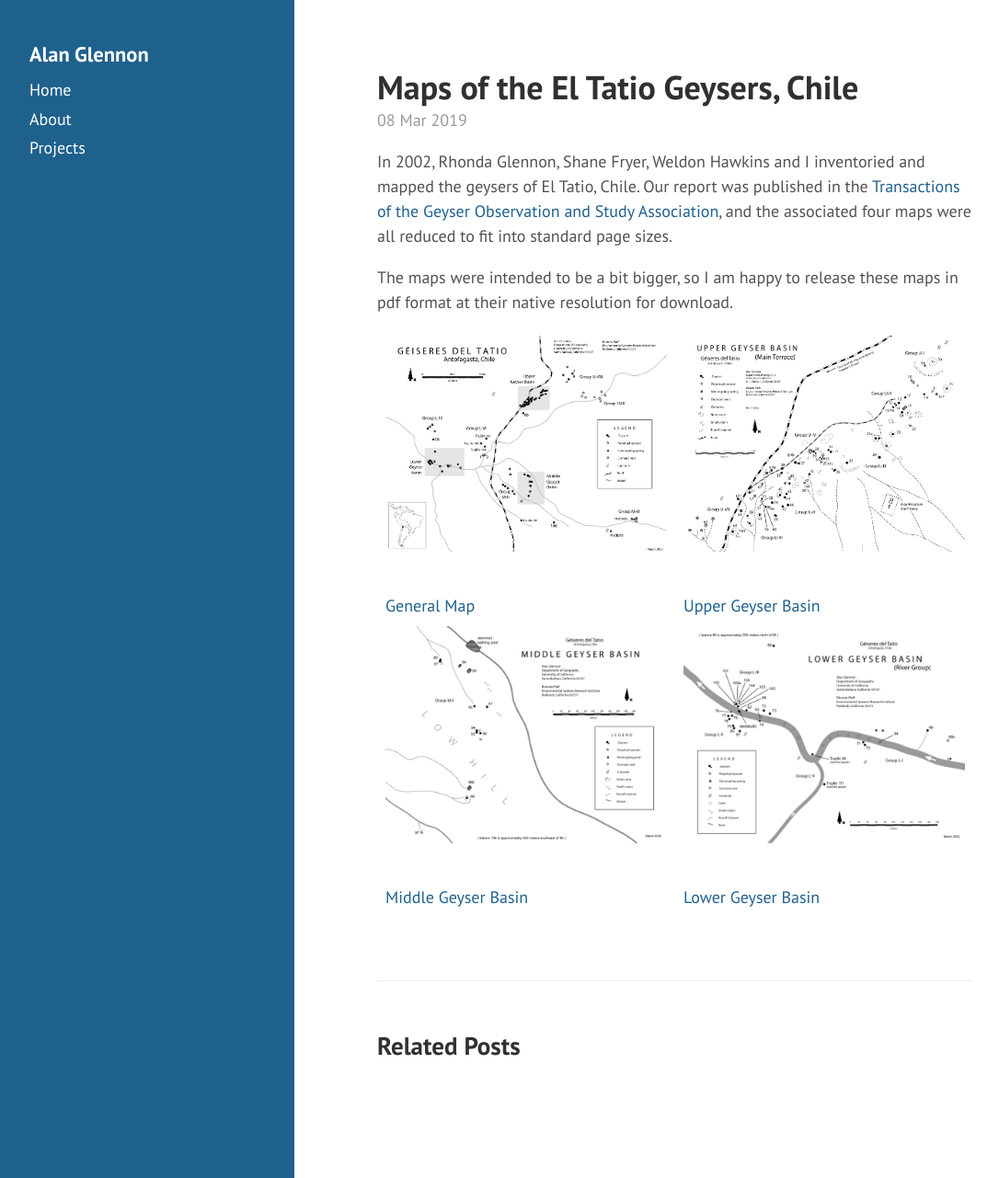
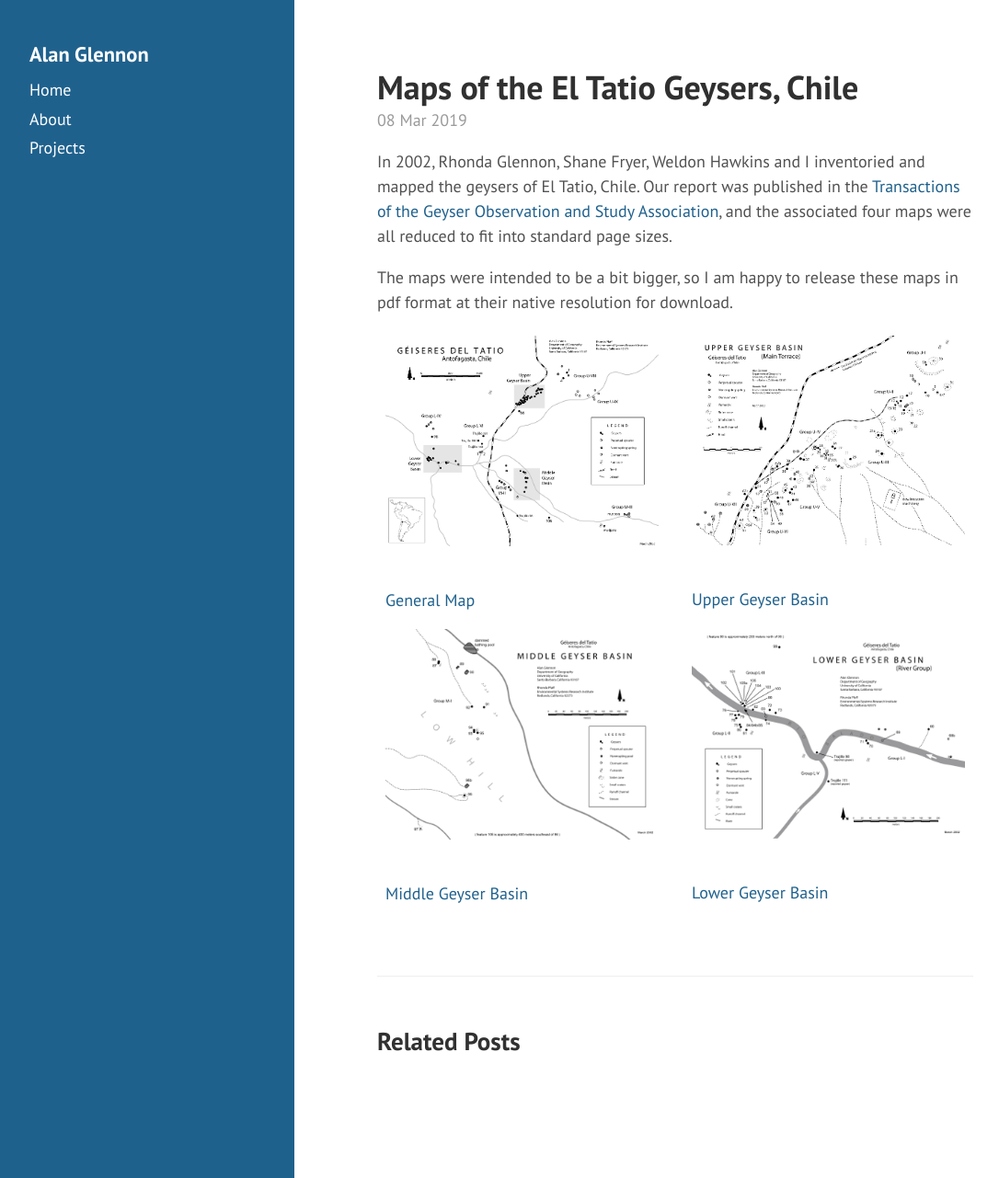
Before and after one commit to glennon/glennon.github.io, a Jekyll site: the page built from _posts/2019-03-08-el-tatio-maps.md, in a window 1280 px wide and 1281 px high. Shown: the whole window at 92% size, without its empty margins (4-1090 px from the left). Built offline with Jekyll 4.4.1, drawn with Linux system fonts in a browser that asks for light colours.

Commit message:
Update 2019-03-08-el-tatio-maps.md
table spacing override test

```diff
--- a/_posts/2019-03-08-el-tatio-maps.md
+++ b/_posts/2019-03-08-el-tatio-maps.md
@@ -11,10 +11,13 @@ The maps were intended to be a bit bigger, so I am happy to release these maps i
 <table>
 <tr>
 <td><a href="/public/posts/tatiogeneral.pdf"><img src="/public/posts/tatiogeneral.png" /><br />General Map</a></td>
+<td width="1rem"></td>
 <td><a href="/public/posts/tatioupper.pdf"><img src="/public/posts/tatioupper.png" /><br />Upper Geyser Basin</a></td>
 </tr>
+<tr><td height="1rem"></td></tr>
 <tr>
 <td><a href="/public/posts/tatiomiddle.pdf"><img src="/public/posts/tatiomiddle.png" /><br />Middle Geyser Basin</a></td>
+<td width="1rem"></td>
 <td><a href="/public/posts/tatiolower.pdf"><img src="/public/posts/tatiolower.png" /><br />Lower Geyser Basin</a></td>
 </tr>
 </table>
```
